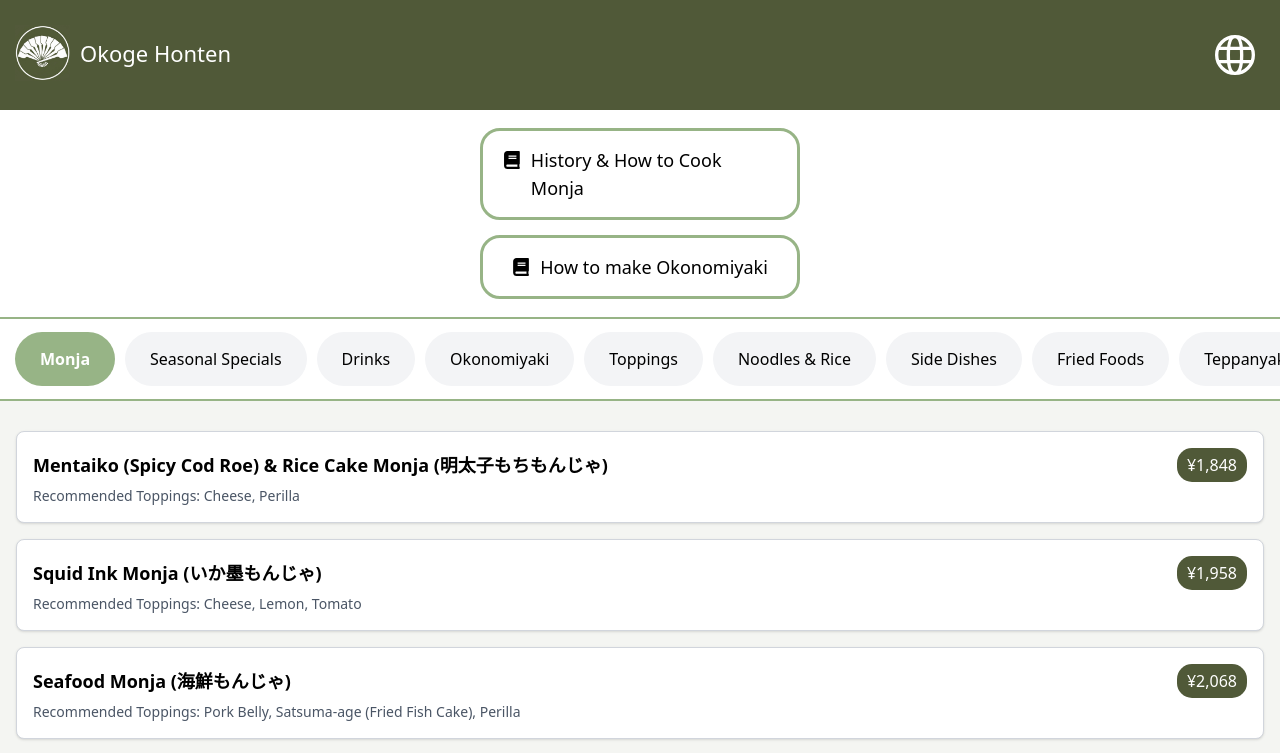
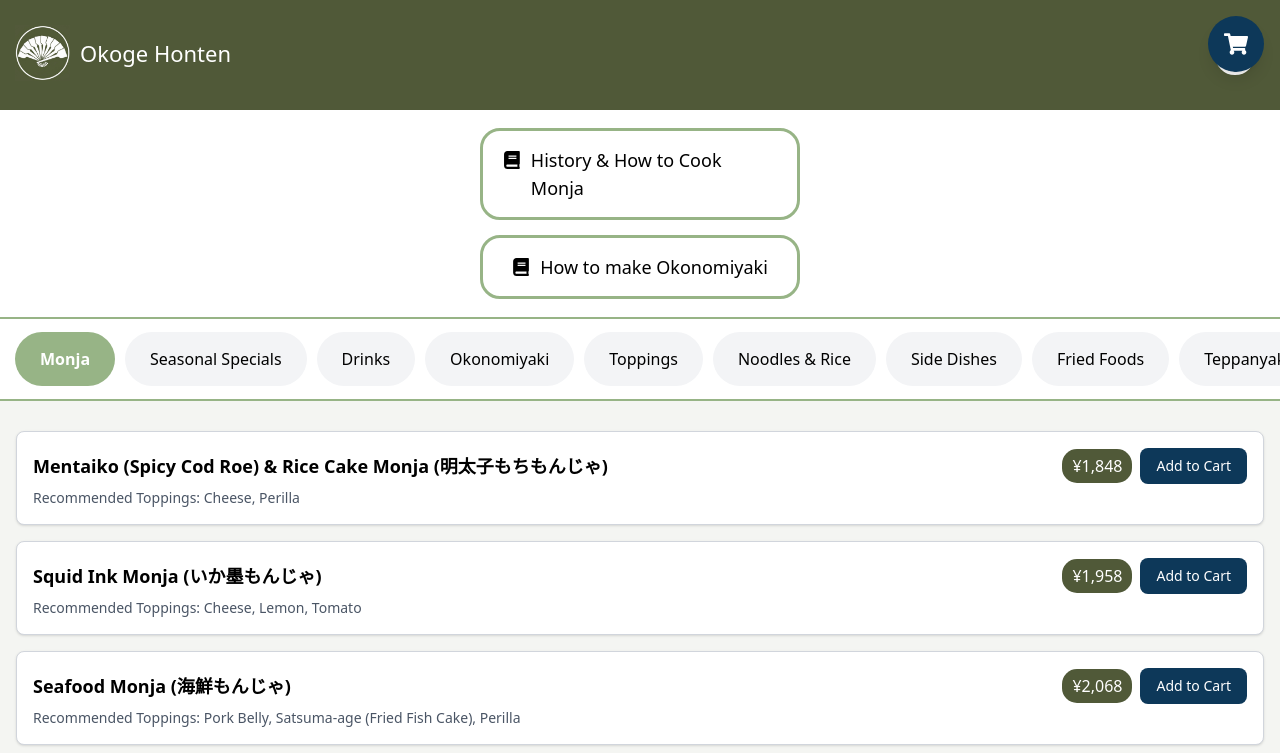
Before and after one commit to shuhay70/okoge-newest, a Next.js app: page /en/menu in a window 1280 px wide. Shown: the top 753 px of the page. Built offline with nearby package versions, Linux system fonts and the light colour scheme.

Commit message:
supabaseとの接続作業を完了

```diff
--- a/src/app/[locale]/layout.tsx
+++ b/src/app/[locale]/layout.tsx
@@ -2,6 +2,7 @@ import { NextIntlClientProvider } from "next-intl";
 import { getMessages } from "next-intl/server";
 import "./globals.css";
 import ConditionalLayoutWrapper from "./components/ConditionalLayoutWrapper";
+import { CartProvider } from "@/contexts/CartContext";
 
 type Props = {
   children: React.ReactNode;
@@ -16,7 +17,9 @@ export default async function RootLayout({ children, params }: Props) {
     <html lang={locale}>
       <body>
         <NextIntlClientProvider locale={locale} messages={messages}>
-          <ConditionalLayoutWrapper>{children}</ConditionalLayoutWrapper>
+          <CartProvider>
+            <ConditionalLayoutWrapper>{children}</ConditionalLayoutWrapper>
+          </CartProvider>
         </NextIntlClientProvider>
       </body>
     </html>
--- a/src/app/[locale]/menu/page.tsx
+++ b/src/app/[locale]/menu/page.tsx
@@ -1,61 +1,73 @@
 "use client";
 
 import { useTranslations, useMessages } from "next-intl";
-// import Link from "next/link";
 import { Link } from "@/i18n/routing";
 import { useState } from "react";
-import { FaBook } from "react-icons/fa";
+import { FaBook, FaShoppingCart } from "react-icons/fa";
+import { useCart } from "@/contexts/CartContext";
 
-// --- メニュー項目の型定義 ---
 interface MenuItem {
   name: string;
   price: number;
   description?: string;
 }
 
-// --- ドリンクサブカテゴリの型定義 ---
 interface DrinkSubCategory {
   title: string;
   items: MenuItem[];
 }
 
-// --- ドリンクカテゴリ全体の型定義 ---
 interface DrinkCategory {
   [subCategoryKey: string]: DrinkSubCategory;
 }
 
 export default function MenuPage() {
-  const t = useTranslations("HomePage"); // ページタイトル用
-  const tCategory = useTranslations("Categories"); // カテゴリ名表示用
-  const messages = useMessages(); // 全メッセージを取得
+  const t = useTranslations("HomePage");
+  const tCategory = useTranslations("Categories");
+  const tMenu = useTranslations("Menu");
+  const messages = useMessages();
+  const { addToCart, totalItems } = useCart();
 
-  // --- カテゴリキーのリストを動的に取得 ---
   const categoryKeys =
     messages.Categories && typeof messages.Categories === "object"
       ? Object.keys(messages.Categories)
       : [];
 
-  // --- 選択中のカテゴリキーを管理する状態 ---
   const [selectedCategoryKey, setSelectedCategoryKey] = useState<string>(
     categoryKeys[0] || ""
   );
 
-  // --- 表示するメニュー項目またはドリンクサブカテゴリを取得 ---
-  // messages.Menu が存在し、オブジェクトであることを確認
   const menuData =
     messages.Menu && typeof messages.Menu === "object" ? messages.Menu : {};
-  // 選択されたカテゴリのデータを取得
   const selectedMenuData = menuData[selectedCategoryKey] as
     | MenuItem[]
     | DrinkCategory
     | undefined;
 
-  // --- ドリンクカテゴリかどうかを判定 ---
   const isDrinkCategory = selectedCategoryKey === "drink";
+
+  const handleAddToCart = (item: MenuItem) => {
+    addToCart({ name: item.name, price: item.price });
+    alert(`${item.name} ${tMenu("added")}`);
+  };
 
   return (
     <div className="pt-[18px]">
-      {/* --- 既存の「もんじゃの歴史・焼き方」ボタン (変更なし) --- */}
+      {/* カートアイコン */}
+      <div className="fixed top-4 right-4 z-50">
+        <Link href="/cart" className="relative">
+          <div className="bg-[#0d3859] text-white p-4 rounded-full shadow-lg hover:bg-[#0d3859]/90 transition-colors">
+            <FaShoppingCart className="w-6 h-6" />
+            {totalItems > 0 && (
+              <span className="absolute -top-2 -right-2 bg-red-500 text-white rounded-full w-6 h-6 flex items-center justify-center text-xs font-bold">
+                {totalItems}
+              </span>
+            )}
+          </div>
+        </Link>
+      </div>
+
+      {/* 既存のコンテンツ */}
       <div className="flex justify-center">
         <Link
           className="flex justify-center text-lg border-[3px] border-[#97B486] rounded-[20px] py-[15px] px-[20px] mb-[15px] w-[320px]"
@@ -76,7 +88,7 @@ export default function MenuPage() {
       </div>
       <p className="border-[1px] border-[#97B486] mt-[18px]"></p>
 
-      {/* --- カテゴリスクロール --- */}
+      {/* カテゴリスクロール */}
       <div className="h-[80px] flex items-center overflow-x-auto whitespace-nowrap px-[15px] space-x-[10px]">
         {categoryKeys.map((categoryKey) => (
           <button
@@ -94,11 +106,10 @@ export default function MenuPage() {
       </div>
       <p className="border-[1px] border-[#97B486]"></p>
 
-      {/* --- メニュー一覧表示 --- */}
+      {/* メニュー表示 */}
       <h2 className="text-2xl font-bold text-center py-[15px] bg-[#f4f5f2]"></h2>
 
       <div className="px-4 space-y-4 pb-[50px] bg-[#f4f5f2]">
-        {/* --- ドリンクカテゴリの場合の表示 --- */}
         {isDrinkCategory &&
         typeof selectedMenuData === "object" &&
         selectedMenuData !== null ? (
@@ -106,7 +117,7 @@ export default function MenuPage() {
             ([subCategoryKey, subCategoryData]) => (
               <div key={subCategoryKey} className="mb-6">
                 <h3 className="text-xl font-semibold mb-3 text-center text-[#505938]">
-                  {subCategoryData.title} {/* サブカテゴリタイトルを表示 */}
+                  {subCategoryData.title}
                 </h3>
                 <div className="space-y-4">
                   {subCategoryData.items.map((item) => (
@@ -116,9 +127,17 @@ export default function MenuPage() {
                     >
                       <div className="flex justify-between items-center mb-1">
                         <h4 className="text-lg font-semibold">{item.name}</h4>
+                        <div className="flex items-center space-x-2">
                           <p className="text-md text-white font-medium py-[5px] px-[10px] rounded-[15px] bg-[#505938]">
                             ¥{item.price.toLocaleString()}
                           </p>
+                          <button
+                            onClick={() => handleAddToCart(item)}
+                            className="bg-[#0d3859] text-white px-4 py-2 rounded-lg hover:bg-[#0d3859]/90 transition-colors"
+                          >
+                            {tMenu("addToCart")}
+                          </button>
+                        </div>
                       </div>
                       {item.description && (
                         <p className="text-gray-600 text-sm mt-1">
@@ -131,8 +150,7 @@ export default function MenuPage() {
               </div>
             )
           )
-        ) : // --- ドリンク以外のカテゴリの場合の表示 (従来のロジック) ---
-        Array.isArray(selectedMenuData) && selectedMenuData.length > 0 ? (
+        ) : Array.isArray(selectedMenuData) && selectedMenuData.length > 0 ? (
           selectedMenuData.map((item) => (
             <div
               key={item.name}
@@ -140,9 +158,17 @@ export default function MenuPage() {
             >
               <div className="flex justify-between items-center mb-1">
                 <h3 className="text-lg font-semibold">{item.name}</h3>
+                <div className="flex items-center space-x-2">
                   <p className="text-md text-white font-medium py-[5px] px-[10px] rounded-[15px] bg-[#505938]">
                     ¥{item.price.toLocaleString()}
                   </p>
+                  <button
+                    onClick={() => handleAddToCart(item)}
+                    className="bg-[#0d3859] text-white px-4 py-2 rounded-lg hover:bg-[#0d3859]/90 transition-colors text-sm"
+                  >
+                    {tMenu("addToCart")}
+                  </button>
+                </div>
               </div>
               {item.description && (
                 <p className="text-gray-600 text-sm">{item.description}</p>
@@ -150,7 +176,6 @@ export default function MenuPage() {
             </div>
           ))
         ) : (
-          // --- データがない場合の表示 ---
           <p className="text-center text-gray-500">
             このカテゴリには現在メニューがありません。
           </p>
```
Also changed, not shown: src/app/[locale]/order-confirmation/[orderId]/page.tsx (renamed from src/app/[locale]/order-confirmation/page.tsx). Lines whose indentation alone changed are shown as unchanged.
